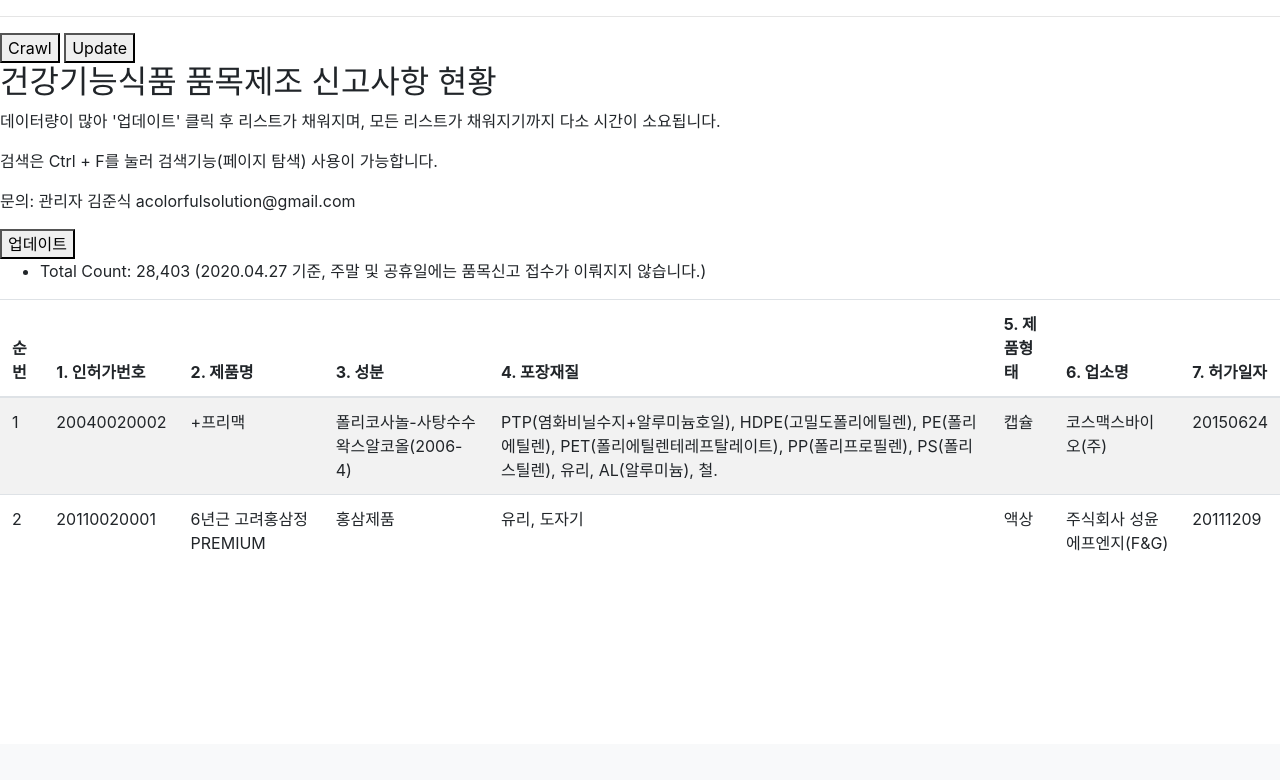
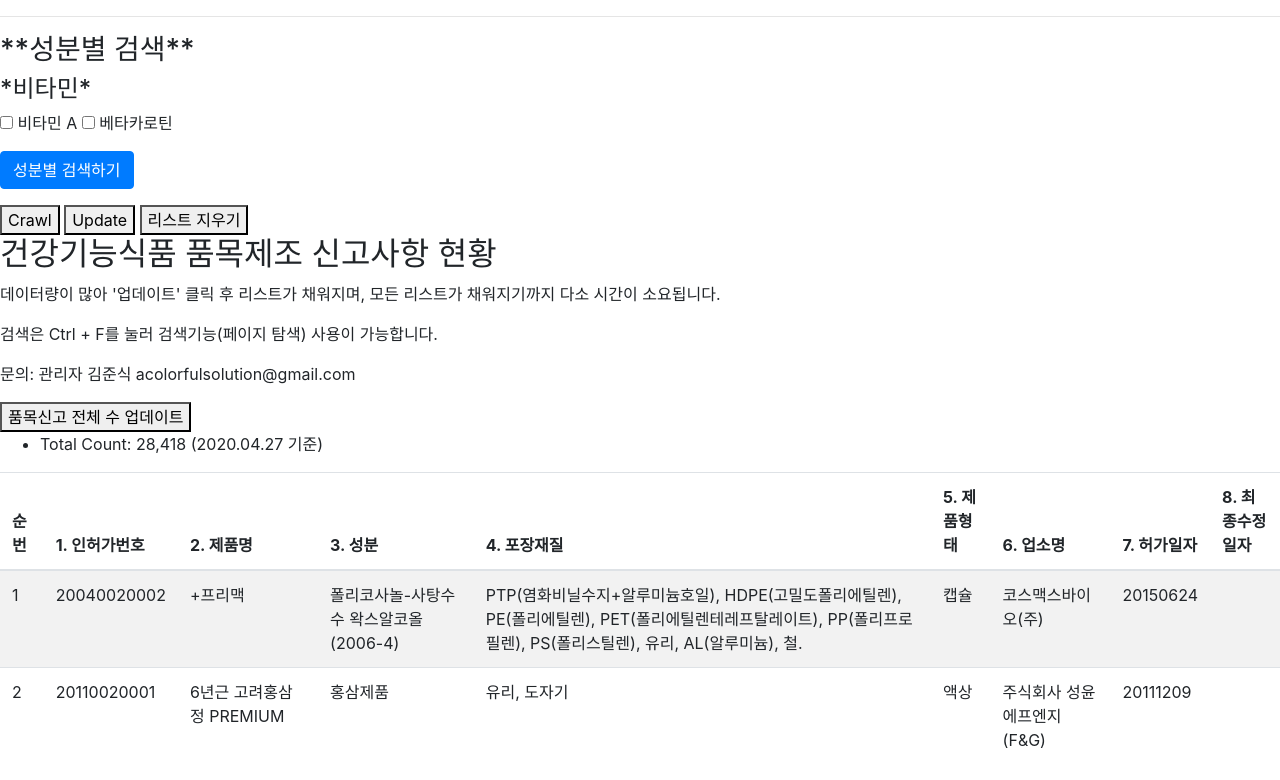
Before and after one commit to qkdwkddlfkd/final-project, a Flask app: page / in a window 1280 px wide. Shown: the part 56-836 px from the top of the page. Before the commit the page ends 607 px from the top, so only its background shows below. Run offline with Flask 2, Linux system fonts and the light colour scheme; some libraries are stand-ins or nearby versions.

Commit message:
검색기능 추가

```diff
--- a/app.py
+++ b/app.py
@@ -3,7 +3,6 @@ from bs4 import BeautifulSoup
 import requests
 from flask import Flask, render_template, jsonify, request
 app = Flask(__name__)
-
 
 # client = MongoClient('mongodb://sampleID:samplePW@12.34.56.78', 27017)
 # client = MongoClient('mongodb://qkdwkddlfkd:june7575@15.164.216.152', 27017)
@@ -28,7 +27,7 @@ def crawl():
     response = requests.get(URL) #클라이언트로부터 url 가져오기
     code = response.status_code #response 안에 status_code가 저장되어있음 항상. 우린 그걸 가져온거.
     if code == 200: #200:아무 오류 없이 잘 대답이 온 것 / 500: internal server error
-        total_count = response.json()['I0030']['total_count']
+        total_count = int(response.json()['I0030']['total_count'])
     elif code == 500:
         print('Internal Server Error (Code 500)')
 
@@ -40,7 +39,7 @@ def crawl():
         else:
             remain = total_count
 
-        URL = 'http://openapi.foodsafetykorea.go.kr/api/b7511e10cbfd4b10a763/I0030/json/' + i + '/' + remain
+        URL = 'http://openapi.foodsafetykorea.go.kr/api/b7511e10cbfd4b10a763/I0030/json/' + str(i) + '/' + str(remain)
         response = requests.get(URL)
         code = response.status_code #response 안에 status_code가 저장되어있음 항상. 우린 그걸 가져온거.
         if code == 200: #200:아무 오류 없이 잘 대답이 온 것 / 500: internal server error
@@ -49,9 +48,77 @@ def crawl():
             for data in datas:
                 license_number = data['LCNS_NO']
                 factory = data['BSSH_NM']
-    #            product_report_number = data['PRDLST_REPORT_NO']
                 product_name = data['PRDLST_NM']
                 permission_date = data['PRMS_DT']
+                product_shape = data['PRDT_SHAP_CD_NM']
+                package = data['FRMLC_MTRQLT']
+                substance = data['RAWMTRL_NM']
+                substance_list = substance.split(',')
+                for i in range(len(substance_list)):
+                    substance_list[i] = substance_list[i].strip()
+                substance_list.sort()
+
+                last_update = data['LAST_UPDT_DTM']
+                product_report_number = data['PRDLST_REPORT_NO']
+                shelflife = data['POG_DAYCNT']
+                dispose = data['DISPOS']
+                intake_method = data['NTK_MTHD']
+                primary_functionality = data['PRIMARY_FNCLTY']
+                caution = data['IFTKN_ATNT_MATR_CN']
+                storage_method = data['CSTDY_MTHD']
+                category = data['PRDLST_CDNM']
+                standard_test = data['STDR_STND']
+                high_low_calorie = data['HIENG_LNTRT_DVS_NM']
+                production = data['PRODUCTION']
+                child = data['CHILD_CRTFC_YN']
+                type_of_business = data['INDUTY_CD_NM']
+
+            drug = {'license_number': license_number, 'product_name': product_name, 'substance_list': substance_list,
+                    'package': package, 'product_shape': product_shape, 'factory': factory,
+                    'permission_date': permission_date, 'last_update': last_update,
+                    'product_report_number' : product_report_number, 'shelflife':shelflife, 'dispose': dispose,
+                    'intake_method': intake_method, 'primary_functionality': primary_functionality, 'caution':caution,
+                    'storage_method': storage_method, 'category':category, 'standard_test':standard_test, 'high_low_calorie':high_low_calorie,
+                    'production':production, 'child':child, 'type_of_business':type_of_business
+                    }
+
+            print(drug)
+            db.healthnutritionfood.insert_one(drug)
+
+    return jsonify({'result': 'success', 'msg': '크롤링이 완료되었습니다. 최신 DB로 업데이트하려면 update를 클릭하세요'})
+
+
+# db에서 약 정보 받아와서 클라이언트로 보내주는 부분 function update()
+@app.route('/drugs', methods=['GET'])
+def get_all_drugs():
+    drugs = db.healthnutritionfood.find({}, {'_id': 0})
+    return jsonify({'result': 'success', 'drugs': list(drugs)})
+
+@app.route('/drugs/search', methods=['post'])
+def search_drugs():
+    print(request.form)
+    selected = request.form['selected']
+    drugs = list(db.healthnutritionfood.find({}, {'_id': 0}))
+    found_drugs = []
+    for drug in drugs:
+        if all(e in drug['substance_list'] for e in selected):
+            found_drugs.append(drug)
+
+    if not found_drugs:
+        return jsonify({'result': 'not found'})
+    return jsonify({'result': 'success', 'drugs': found_drugs})
+
+
+if __name__ == '__main__':
+    app.run('0.0.0.0', port=5000, debug=True)
+
+
+
+
+
+
+
+#            product_report_number = data['PRDLST_REPORT_NO']
     #            shelflife = data['POG_DAYCNT']
     #            dispose = data['DISPOS']
     #            intake_method = data['NTK_MTHD']
@@ -63,29 +130,5 @@ def crawl():
     #            high_low_calorie = data['HIENG_LNTRT_DVS_NM']
     #            production = data['PRODUCTION']
     #            child = data['CHILD_CRTFC_YN']
-                product_shape = data['PRDT_SHAP_CD_NM']
-                package = data['FRMLC_MTRQLT']
-                substance = data['RAWMTRL_NM']
-                substance_list = substance.split(',')
-                substance_list.sort()
     #            type_of_business = data['INDUTY_CD_NM']
     #            last_update = data['LAST_UPDT_DTM'] # 최종수정일자
-
-            drug = {'lecense_number': license_number, 'product_name': product_name, 'substance_list': substance_list,
-                    'package': package, 'product_shape': product_shape, 'factory': factory, 'permission_date': permission_date}
-
-            print(drug)
-            db.healthnutritionfood.insert_one(drug)
-
-    return jsonify({'result': 'success', 'msg': '크롤링이 완료되었습니다. 최신 DB로 업데이트하려면 update를 클릭하세요'})
-
-
-# db에서 약 정보 받아와서 클라이언트로 보내주는 부분 function update()
-@app.route('/drugs', methods=['GET'])
-def get_drugs():
-    drugs = db.healthnutritionfood.find({}, {'_id': 0})
-    return jsonify({'result': 'success', 'drugs': list(drugs)})
-
-00
-if __name__ == '__main__':
-    app.run('0.0.0.0', port=5000, debug=True)
--- a/templates/food.html
+++ b/templates/food.html
@@ -3,7 +3,7 @@
 
 <head>
     <meta charset="UTF-8">
-    <title>HNF 건강기능식품 검색 포털</title>
+    <title>비타서치</title>
 
     <!-- JQuery를 import 합니다 -->
     <script src="https://ajax.googleapis.com/ajax/libs/jquery/3.4.1/jquery.min.js"></script>
@@ -26,6 +26,13 @@
 
     <script>
         var listordernumber = 1;
+        let drugs = []
+
+
+
+        function erase_list() {
+            $('#crwallist').empty();
+        }
 
         function update() {
             $.ajax({
@@ -34,13 +41,42 @@
                 data: {},
                 success: function(response) {
                     // DB에서 받아온 데이터로 테이블 만들기
+                    console.log(response)
+                    $('#names-q1').empty();
 
-                    // HTML APPEND
+                    let data = response['drugs']
+                    drugs = data
+                    for (let i = 0; i < data.length; i++) {
+                        let license_number = data[i]['license_number'] // 인허가번호
+                        let factory = data[i]['factory'] // 업소명
+                        let product_report_number = data[i]['product_report_number'] // 품목제조번호
+                        let product_name = data[i]['product_name'] //품목 명
+                        let permission_date = data[i]['permission_date'] // 허가일자
+                        let shelflife = data[i]['shelflife'] // 유통기한 일수
+                        let dispose = data[i]['dispose'] // 성상
+                        let intake_method = data[i]['intake_method'] // 섭취방법
+                        let primary_functionality = data[i]['primary_functionality'] // 주된 기능성
+                        let caution = data[i]['caution'] //섭취시 주의사항
+                        let storage_method = data[i]['storage_method'] // 보관 방법
+                        let category = data[i]['category'] // 유형
+                        let standard_test = data[i]['standard_test'] // 기준 규격
+                        let high_low_calorie = data[i]['high_low_calorie'] // 고열량저영양여부
+                        let production = data[i]['production'] // 생산종료여부
+                        let child = data[i]['child'] // 어린이 기호 식품 여부
+                        let product_shape = data[i]['product_shape'] //제품 형태
+                        let package = data[i]['package'] // 포장 재질
+                        let substance = data[i]['substance_list'] // 품목 유형(기능지표성분)
+                        let type_of_business = data[i]['type_of_business'] // 업종 (건강기능식품전문제조업)
+                        let last_update = data[i]['last_update'] // 최종수정일자
+
+                        // HTML APPEND  아래 코드가 맞는지??
                         let temp_html = '<tr>' + '<td>' + listordernumber + '</td>' + '<td>' + license_number +
                             '</td>' + '<td>' + product_name + '</td>' + '<td>' + substance + '</td>' +
                             '<td>' + package + '</td>' + '<td>' + product_shape + '</td>' +
-                        '<td>' + factory + '</td>' + '<td>' + permission_date + '</td>' + '</tr>'
+                            '<td>' + factory + '</td>' + '<td>' + permission_date + '</td>' + '<td>' + last_update + '</td>' + '</tr>'
                         $('#crwallist').append(temp_html)
+                        listordernumber++;
+                    }
                 }
             });
         }
@@ -59,8 +95,7 @@
         function q1() {
             //names-q1 비워주기 empty 함수
             $('#names-q1').empty();
-            $('#crwallist1').empty();
-            $('#crwallist2').empty();
+
             //Ajax써서 GET으로 데이터 받아오기
             $.ajax({
                 type: "GET",
@@ -77,64 +112,79 @@
                     $('#names-q1').append(total_count_date);
                     //    console.log(data.length)
 
-                    crawl_all_data(total_count)
+                    //crawl_all_data(total_count)
                 }
             })
         }
 
-        function crawl_all_data(total_count) {
-            for (i = 1; i < total_count; i += 1000) {
-                let remain = total_count - i + 1 > 1000 ? i + 999 : total_count;
-                // for (i = 1; i < 28310; i += 1000) {
-                //     let remain = 28310 - i + 1 > 1000 ? i + 999 : 28310;
-                console.log(i, remain)
-                let url = "/drugs"
-                    // 'http://openapi.foodsafetykorea.go.kr/api/b7511e10cbfd4b10a763/I0030/json/' + i + '/' + remain;
-                    //let url_temp = 'http://openapi.foodsafetykorea.go.kr/api/b7511e10cbfd4b10a763/I0030/json/' + i + '/' + remain;
-                    // console.log(url_temp)
 
+        function search() {
+            // checkbox 선택된 값들 받아서 리스트로 만들기 -> DATA에 넣어서 보내기
+            // 예를 들면 let selected = ['vitaA', 'vitaC']
+            let vitamin_a = $('input:checkbox[id="vitamin_a"]').is(":checked")
+            let beta_carotine = $('input:checkbox[id="beta_carotine"]').is(":checked")
+            let selected_list = []
+            if (vitamin_a) {
+                selected_list.push('비타민 A')
+                selected_list.push('비타민A')
+            }
+            if (beta_carotine) {
+                selected_list.push('베타카로틴')
+                selected_list.push('베타 카로틴')
+            }
+            console.log(selected_list)
+                // 온 결과 append html (위에 했던것처럼)
             $.ajax({
-                    type: "GET",
-                    url: "/drugs",
-                    // url_temp ,
-                    data: {}, //데이터 보내지 않음
+                type: "POST",
+                url: "/drugs/search",
+                data: {
+                    'selected': selected_list
+                },
                 success: function(response) {
-                        console.log(listordernumber)
-                        let data = response['I0030']['row']
+                    // DB에서 받아온 데이터로 테이블 만들기
+                    console.log(response)
+                    if (response['result'] == 'not found') {
+                        alert('no elements found')
+                        return
+                    }
+
+                    $('#names-q1').empty();
+                    $('#crwallist').empty();
+
+                    let data = response['drugs']
                     for (let i = 0; i < data.length; i++) {
-                            let license_number = data[i]['LCNS_NO'] // 인허가번호
-                            let factory = data[i]['BSSH_NM'] // 업소명
-                            let product_report_number = data[i]['PRDLST_REPORT_NO'] // 품목제조번호
-                            let product_name = data[i]['PRDLST_NM'] //품목 명
-                            let permission_date = data[i]['PRMS_DT'] // 허가일자
-                            let shelflife = data[i]['POG_DAYCNT'] // 유통기한 일수
-                            let dispose = data[i]['DISPOS'] // 성상
-                            let intake_method = data[i]['NTK_MTHD'] // 섭취방법
-                            let primary_functionality = data[i]['PRIMARY_FNCLTY'] // 주된 기능성
-                            let caution = data[i]['IFTKN_ATNT_MATR_CN'] //섭취시 주의사항
-                            let storage_method = data[i]['CSTDY_MTHD'] // 보관 방법
-                            let category = data[i]['PRDLST_CDNM'] // 유형
-                            let standard_test = data[i]['STDR_STND'] // 기준 규격
-                            let high_low_calorie = data[i]['HIENG_LNTRT_DVS_NM'] // 고열량저영양여부
-                            let production = data[i]['PRODUCTION'] // 생산종료여부
-                            let child = data[i]['CHILD_CRTFC_YN'] // 어린이 기호 식품 여부
-                            let product_shape = data[i]['PRDT_SHAP_CD_NM'] //제품 형태
-                            let package = data[i]['FRMLC_MTRQLT'] // 포장 재질
-                            let substance = data[i]['RAWMTRL_NM'] // 품목 유형(기능지표성분)
-                            let type_of_business = data[i]['INDUTY_CD_NM'] // 업종 (건강기능식품전문제조업)
-                            let last_update = data[i]['LAST_UPDT_DTM'] // 최종수정일자
+                        let license_number = data[i]['license_number'] // 인허가번호
+                        let factory = data[i]['factory'] // 업소명
+                        let product_report_number = data[i]['product_report_number'] // 품목제조번호
+                        let product_name = data[i]['product_name'] //품목 명
+                        let permission_date = data[i]['permission_date'] // 허가일자
+                        let shelflife = data[i]['shelflife'] // 유통기한 일수
+                        let dispose = data[i]['dispose'] // 성상
+                        let intake_method = data[i]['intake_method'] // 섭취방법
+                        let primary_functionality = data[i]['primary_functionality'] // 주된 기능성
+                        let caution = data[i]['caution'] //섭취시 주의사항
+                        let storage_method = data[i]['storage_method'] // 보관 방법
+                        let category = data[i]['category'] // 유형
+                        let standard_test = data[i]['standard_test'] // 기준 규격
+                        let high_low_calorie = data[i]['high_low_calorie'] // 고열량저영양여부
+                        let production = data[i]['production'] // 생산종료여부
+                        let child = data[i]['child'] // 어린이 기호 식품 여부
+                        let product_shape = data[i]['product_shape'] //제품 형태
+                        let package = data[i]['package'] // 포장 재질
+                        let substance = data[i]['substance_list'] // 품목 유형(기능지표성분)
+                        let type_of_business = data[i]['type_of_business'] // 업종 (건강기능식품전문제조업)
+                        let last_update = data[i]['last_update'] // 최종수정일자
 
+                        // HTML APPEND  아래 코드가 맞는지??
                         let temp_html = '<tr>' + '<td>' + listordernumber + '</td>' + '<td>' + license_number +
                             '</td>' + '<td>' + product_name + '</td>' + '<td>' + substance + '</td>' +
                             '<td>' + package + '</td>' + '<td>' + product_shape + '</td>' +
-                                '<td>' + factory + '</td>' + '<td>' + permission_date + '</td>' + '</tr>'
+                            '<td>' + factory + '</td>' + '<td>' + permission_date + '</td>' + '<td>' + last_update + '</td>' + '</tr>'
                         $('#crwallist').append(temp_html)
                         listordernumber++;
                     }
                 }
-                })
-
-            }
+            });
         }
     </script>
 
@@ -181,16 +231,102 @@
     <!-- <h1>식품의약품안전처 공공데이터 활용한 품목신고 현황</h1> -->
 
     <hr/>
+
+    <h3> **성분별 검색** </h3>
+    <h4> *비타민* </h4>
+    <input type="checkbox" id='vitamin_a'>
+    <font>비타민 A</font>
+    <input type="checkbox" id='beta_carotine'>
+    <font>베타카로틴</font>
+    <!-- <p></p>
+    <input type="checkbox" id='vitamin_b1'>
+    <font>비타민 B1(티아민)</font>
+    <input type="checkbox" id='vitamin_b2'>
+    <font>비타민 B2(리보플라빈)</font>
+    <input type="checkbox" id='vitamin_b3'>
+    <font>비타민 B3(나이아신)</font>
+    <input type="checkbox" id='vitamin_b5'>
+    <font>비타민 B5(판토텐산)</font>
+    <input type="checkbox" id='vitamin_b7'>
+    <font>비타민 B7(비오틴)</font>
+    <input type="checkbox" id='vitamin_b9'>
+    <font>비타민 B9(엽산)</font>
+    <input type="checkbox" id='vitamin_b12'>
+    <font>비타민 B12</font>
+    <p></p>
+    <input type="checkbox" id='vitamin_c'>
+    <font>비타민 C</font>
+    <input type="checkbox" id='omega-3'>
+    <font>오메가-3 (EPA + DHA 함유 유지)</font>
+    <p></p>
+    <input type="checkbox" id='vitamin_d'>
+    <font>비타민 D</font>
+    <input type="checkbox" id='vitamin_d1'>
+    <font>비타민 D1</font>
+    <input type="checkbox" id='vitamin_d2'>
+    <font>비타민 D2</font>
+    <input type="checkbox" id='vitamin_d3'>
+    <font>비타민 D3</font>
+    <p></p>
+    <input type="checkbox" id='vitamin_e'>
+    <font>비타민 E</font>
+    <input type="checkbox" id='vitamin_k'>
+    <font>비타민 K</font>
+    <input type="checkbox" id='vitamin_k1'>
+    <font>비타민 K1</font>
+    <input type="checkbox" id='vitamin_k2'>
+    <font>비타민 K2</font>
+    <p></p>
+    <h4> *미네랄* </h4>
+    <input type="checkbox" id='calcium'>
+    <font>칼슘</font>
+    <input type="checkbox" id='magnesium'>
+    <font>마그네슘</font>
+    <input type="checkbox" id='zinc'>
+    <font>아연</font>
+    <input type="checkbox" id='selenium'>
+    <font>셀렌(셀레늄)</font>
+    <input type="checkbox" id='manganese'>
+    <font>망간</font>
+    <input type="checkbox" id='fe'>
+    <font>철</font>
+    <input type="checkbox" id='chrome'>
+    <font>크롬</font>
+    <input type="checkbox" id='molybdenum'>
+    <font>몰리브덴</font>
+    <input type="checkbox" id='iodine'>
+    <font>요오드</font>
+    <p></p>
+    <h4> *기능성 원료* </h4>
+    <input type="checkbox" id='letein'>
+    <font>루테인</font>
+    <input type="checkbox" id='marigold'>
+    <font>마리골드꽃 추출물</font>
+    <input type="checkbox" id='milkthistle'>
+    <font>밀크씨슬</font>
+    <input type="checkbox" id='hyaluronic_acid'>
+    <font>히알루론산</font>
+    <input type="checkbox" id='coenzyme_q10'>
+    <font>코엔자임 Q10</font> -->
+    <p></p>
+    <input onclick="search()" class="btn btn-primary" type="submit" value="성분별 검색하기" id="substance_search">
+    <p></p>
+    <p></p>
+
+
+
     <button onclick="crawl()">Crawl</button>
     <button onclick="update()">Update</button>
+    <button onclick="erase_list()">리스트 지우기</button>
+
     <div class="question-box">
         <h2>건강기능식품 품목제조 신고사항 현황</h2>
         <p>데이터량이 많아 '업데이트' 클릭 후 리스트가 채워지며, 모든 리스트가 채워지기까지 다소 시간이 소요됩니다. </p>
         <p>검색은 Ctrl + F를 눌러 검색기능(페이지 탐색) 사용이 가능합니다. </p>
         <p>문의: 관리자 김준식 acolorfulsolution@gmail.com </p>
-        <button onclick="q1()">업데이트</button>
+        <button onclick="q1()">품목신고 전체 수 업데이트</button>
         <ul id="names-q1">
-            <li>Total Count: 28,403 (2020.04.27 기준, 주말 및 공휴일에는 품목신고 접수가 이뤄지지 않습니다.)</li>
+            <li>Total Count: 28,418 (2020.04.27 기준)</li>
 
         </ul>
     </div>
@@ -207,6 +343,7 @@
                 <th scope="col">5. 제품형태</th>
                 <th scope="col">6. 업소명</th>
                 <th scope="col">7. 허가일자</th>
+                <th scope="col">8. 최종수정일자</th>
             </tr>
         </thead>
         <tbody id='crwallist'>
@@ -219,6 +356,7 @@
                 <td>캡슐</td>
                 <td>코스맥스바이오(주)</td>
                 <td>20150624</td>
+                <td></td>
             </tr>
             <tr>
                 <td>2</td>
@@ -229,6 +367,7 @@
                 <td>액상</td>
                 <td>주식회사 성윤 에프엔지(F&G)</td>
                 <td>20111209</td>
+                <td></td>
             </tr>
 
         </tbody>
```
Lines whose indentation alone changed are shown as unchanged.
